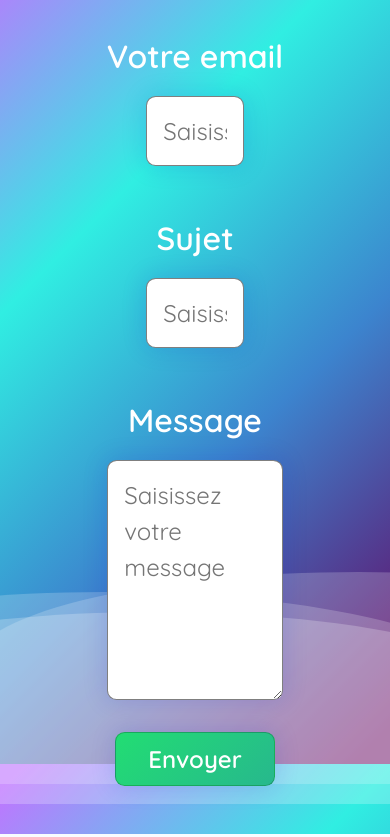
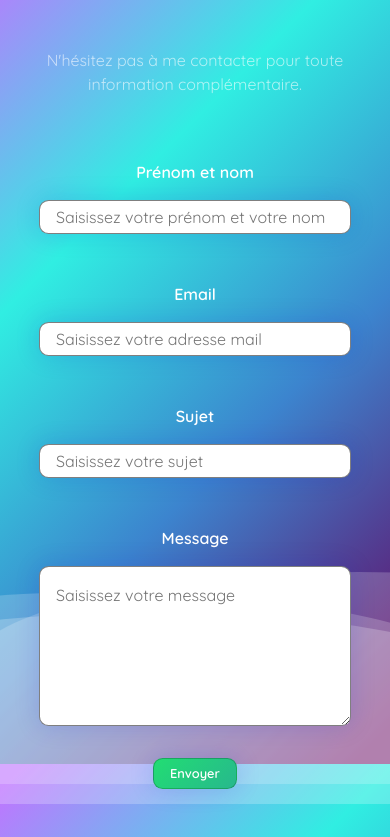
Before and after one commit to Pierre-Henri-Kocan/CV-en-ligne, a PHP site: page /index.php?page=contact in a window 390 px wide. Shown: the part 80-917 px from the top of the page. Run offline with PHP 8.4, Linux system fonts and the light colour scheme; data that the repository does not hold is empty.

Commit message:
contact template updated

```diff
--- a/php/inc/templates/contact.tpl.php
+++ b/php/inc/templates/contact.tpl.php
@@ -1,6 +1,34 @@
+<?php
+
+$name = $_POST['name'];
+$to = $_POST['email'];
+$subject = 'Accusé de réception : ' . $_POST['subject'];
+$message = 'Merci ' . $name . ' pour votre message.' . PHP_EOL . 'Je reviens vers vous dans les meilleurs délais concernant votre demande : ' . PHP_EOL . PHP_EOL . $_POST['message'];
+$headers = 'From: contact@pierre-henri-kocan.com' . "\r\n" . 'Bcc: contact@pierre-henri-kocan.com';
+
+    if (isset($_POST['message'])) {
+        $retour = mail($to, mb_encode_mimeheader($subject), $message, $headers);
+
+        if($retour) {
+            echo '<p class="alert alert-success" role="alert">Votre message a bien été envoyé.</p>';
+        }
+        else {
+            echo '<p class="alert alert-danger" role="alert">Votre message n\'a pas pu être envoyé.</p>';
+        }
+    }
+?>
+
+<p class="contact-me">N'hésitez pas à me contacter pour toute information complémentaire.</p>
+
 <form class="contact" method="post">
+
+    <div class="contact-name">
+        <label>Prénom et nom</label>
+        <input class="contact-name-area" type="text" name="name" placeholder="Saisissez votre prénom et votre nom" required>
+    </div>
+
     <div class="contact-email">
-        <label>Votre email</label>
+        <label>Email</label>
         <input class="contact-email-area" type="email" name="email" placeholder="Saisissez votre adresse mail" required>
     </div>
 
@@ -18,22 +46,3 @@
         <input class="contact-submit-button" type="submit" name="submit" value ="Envoyer">
     </div>
 </form>
-
-<?php
-
-$to = $_POST['email'];
-$subject = 'Accusé de réception : ' . $_POST['subject'];
-$message = 'Merci pour votre message.' . PHP_EOL . 'Je reviens vers vous dans les meilleurs délais concernant votre message : ' . PHP_EOL . PHP_EOL . $_POST['message'];
-$headers = 'From: contact@pierre-henri-kocan.com' . "\r\n" . 'Bcc: contact@pierre-henri-kocan.com';
-
-    if (isset($_POST['message'])) {
-        $retour = mail($to, mb_encode_mimeheader($subject), $message, $headers);
-
-        if($retour) {
-            echo '<p>Votre message a bien été envoyé.</p>';
-        }
-        else {
-            echo '<p>Votre message n\'a pas pu être envoyé.</p>';
-        }
-    }
-?>
--- a/php/public/css/style.css
+++ b/php/public/css/style.css
@@ -644,20 +676,37 @@ body {
 	}
 }
 
-@media screen and (max-width: 767px) {
+@media screen and (max-width: 840px) {
   .competence-language {
-    flex-wrap: wrap;
-    justify-content: space-around;
-    width: auto;
-    margin: 0 auto;
+    flex-direction: column;
+    align-content: center;
+  }
+  .competence-block, .language-block {
+    width: 80%;
+    margin: 1rem 2rem;
+  }
+  .information-title {
+    font-size: 1.5rem;
   }
 }
 
 /* ---------------------- contact ---------------------- */
 
+.alert {
+  margin-top: 1rem;
+}
+
+.contact-me {
+  font-size: 2rem;
+  color: rgba(255, 255, 255, 0.6);
+  text-align: center;
+  margin-top: 2rem;
+  padding: 1rem;
+}
+
 .contact {
   display: flex;
-  width: 50%;
+  width: 80%;
   margin: 2rem auto;
   flex-direction: column;
   flex-wrap: wrap;
@@ -665,11 +714,22 @@ body {
   align-items: center;
 }
 
-.contact-email, .contact-message, .contact-subject {
+.contact-name, .contact-email, .contact-message, .contact-subject {
   display: flex;
   width: 100%;
   flex-direction: column;
   align-items: center;
+}
+
+.contact-name-area {
+  width: 50%;
+  margin: 1rem auto 3rem auto;
+  padding: 1rem;
+  font-size: 1.5rem;
+  border-radius: 0.6rem;
+  border: 1px solid rgba(0, 0, 0, 0.5);
+  background-color: #fff;
+  box-shadow: 0 0 1.5rem 0 rgba(20,27,202,.17);
 }
 
 .contact-email-area {
@@ -706,15 +766,15 @@ body {
   box-shadow: 0 0 1.5rem 0 rgba(20,27,202,.17)
 }
 
-.contact-message-area:hover, .contact-email-area:hover, .contact-subject-area:hover {
+.contact-name-area:hover, .contact-message-area:hover, .contact-email-area:hover, .contact-subject-area:hover {
   border: 1px solid rgba(255, 255, 255, 0);
 
 }
 
-.contact-email label, .contact-message label, .contact-subject label {
+.contact-name label, .contact-email label, .contact-message label, .contact-subject label {
   font-size: 2rem;
   font-weight: 600;
-  color: #fff;
+  color: rgba(255, 255, 255, 0.6);
 }
 
 .contact-submit-button {
@@ -730,5 +790,37 @@ body {
 }
 
 .contact-submit-button:hover {
-  border: none;
+  border: 1px solid rgba(255, 255, 255, 0);
 }
+
+@media screen and (max-width: 840px) {
+
+  .contact-me {
+    font-size: 1rem;
+  }
+
+  .contact-name label, .contact-email label, .contact-message label, .contact-subject label {
+    font-size: 1rem;
+    font-weight: 600;
+    color: #fff;
+  }
+
+  .contact-name-area, .contact-email-area, .contact-subject-area, .contact-message-area {
+    width: 100%;
+    font-size: 1rem;
+  }
+
+  .contact-name-area, .contact-email-area, .contact-subject-area {
+    height: 2rem;
+  }
+
+  .contact-message-area {
+    height: 10rem;
+  }
+
+  .contact-submit-button {
+    font-size: 0.8rem;
+    padding: 0.3rem 1rem;
+  }
+
+}
```
Also changed, not shown: other parts of php/public/css/style.css (+47 -15 lines), php/inc/templates/information.tpl.php (+7 -20 lines).
